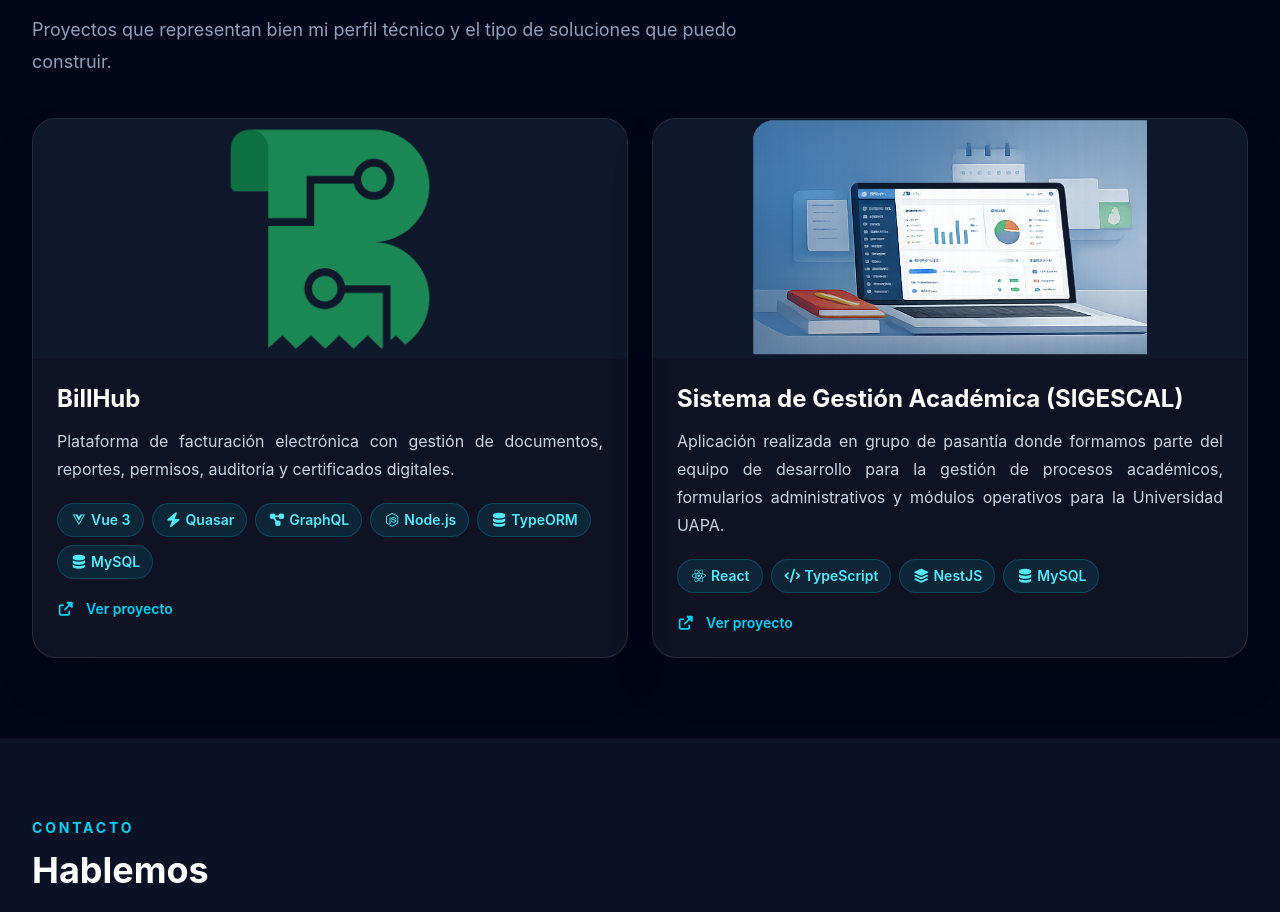
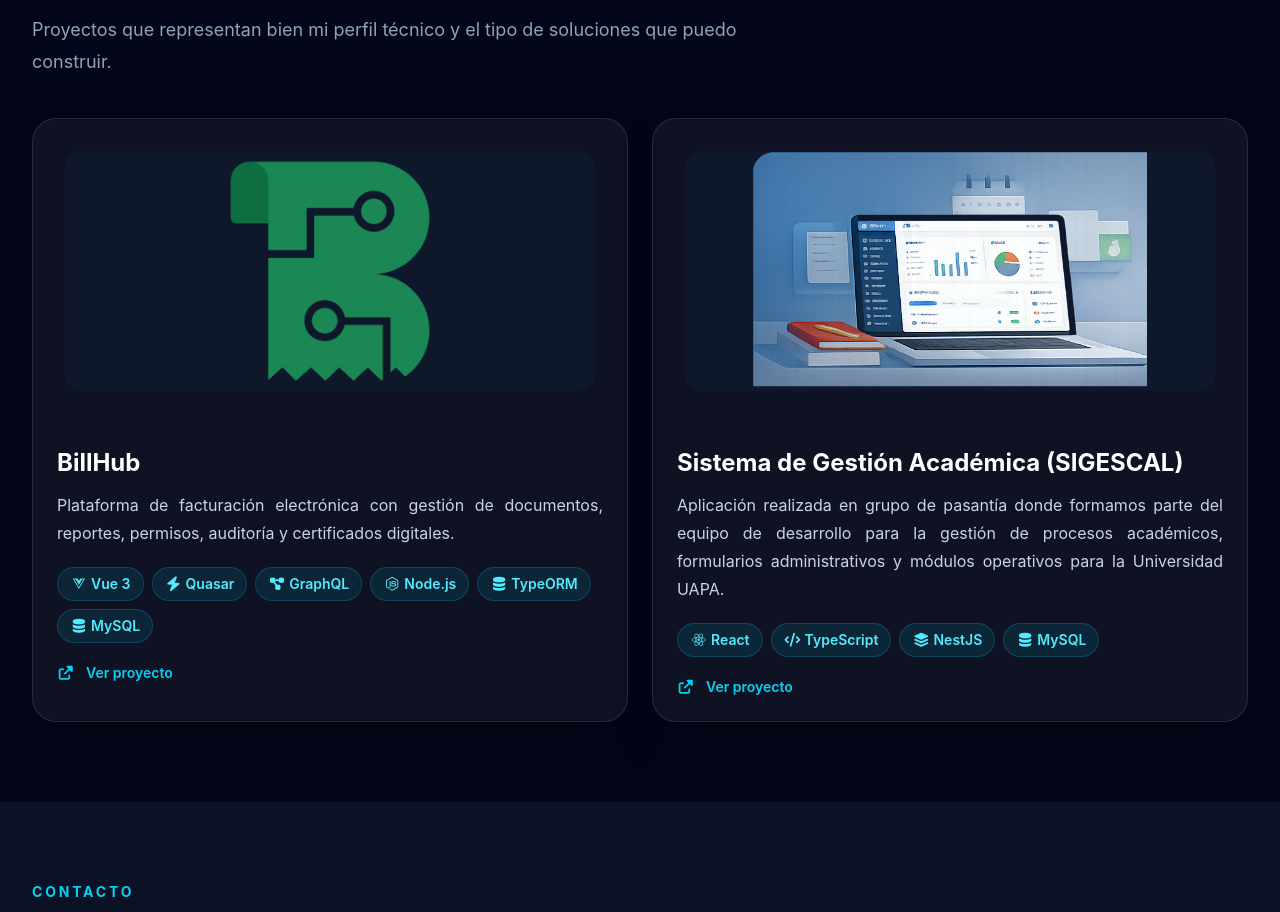
Before and after one commit to ManeyRodriguez/portafolio, a Vue app: page / in a window 1280 px wide. Shown: the part 1815-2727 px from the top of the page. Built offline with nearby package versions, Linux system fonts and the light colour scheme.

Commit message:
feat: enhance project card styling with margin and rounded corners for improved layout

```diff
--- a/src/components/sections/ProjectsSection.vue
+++ b/src/components/sections/ProjectsSection.vue
@@ -21,7 +21,7 @@
           :key="project.title"
           class="project-card overflow-hidden rounded-3xl border border-white/10 bg-white/5 shadow-2xl transition duration-300 hover:-translate-y-1 hover:border-cyan-400/20"
         >
-          <div class="flex h-60 items-center justify-center overflow-hidden bg-slate-900">
+          <div class="m-8 flex h-60 items-center justify-center overflow-hidden bg-slate-900 rounded-2xl">
             <img
               v-if="project.image"
               :src="project.image"
```
